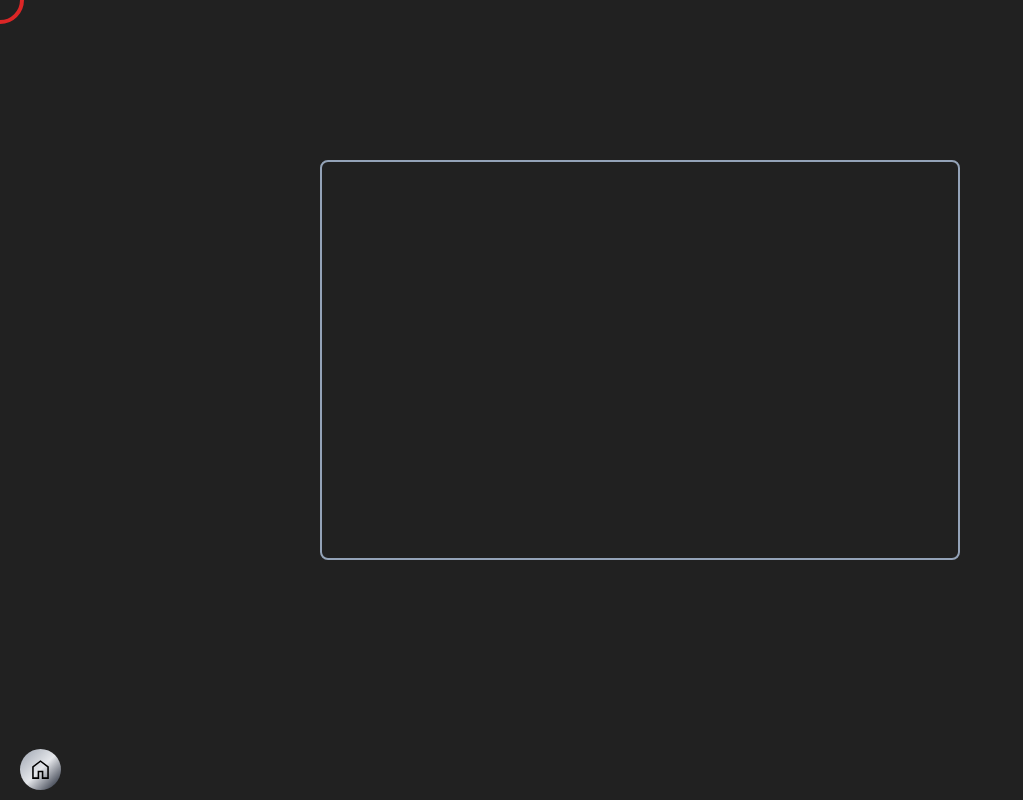
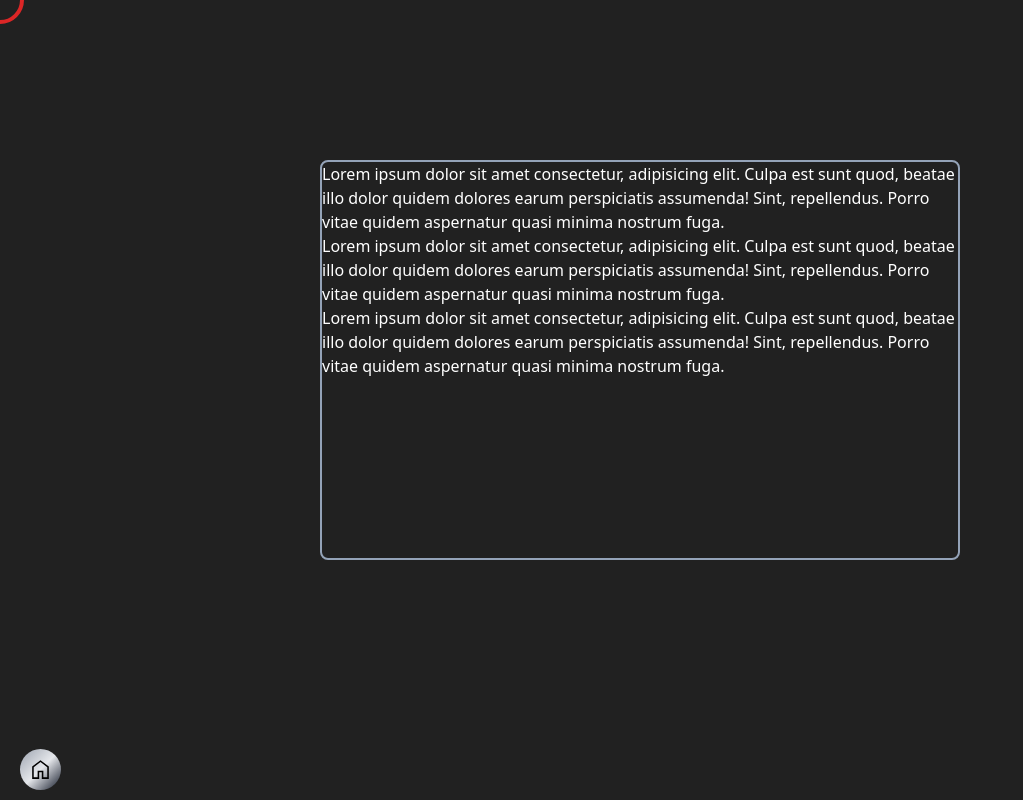
Before and after one commit to Arguish/React-Component-Workbench, a React (Vite) app: page /Game in a window 1280 px wide. Shown: the whole page, without its empty margins (0-1023 px from the left). Built offline with nearby package versions, Linux system fonts and the light colour scheme.

Commit message:
use write

```diff
--- a/src/Components/Game/Game.jsx
+++ b/src/Components/Game/Game.jsx
@@ -1,10 +1,16 @@
 import React, { useState } from "react";
 import { motion } from "framer-motion";
+
+import useWrite from "../../Hooks/useWrite";
 
 const Game = () => {
   const [clic, setclic] = useState({ x: 0, y: 0 });
   const [mdown, setmdown] = useState({ x: 0, y: 0 });
   const [mdup, setmdup] = useState({ x: 0, y: 0 });
+
+  const [text1] = useWrite(lorem);
+  const [text2] = useWrite(lorem);
+  const [text3] = useWrite(lorem);
 
   const userCliked = (e) => {
     setclic({ x: e.clientX, y: e.clientY });
@@ -26,6 +32,9 @@ const Game = () => {
         userCliked(e);
       }}
     >
+      <div className="text-white">{text1}</div>
+      <div className="text-white">{text2}</div>
+      <div className="text-white">{text3}</div>
       <div
         className=" h-12 aspect-square  border-4 border-red-600 absolute cursor-none"
         style={{
@@ -45,3 +54,6 @@ const Game = () => {
 };
 
 export default Game;
+
+const lorem =
+  "Lorem ipsum dolor sit amet consectetur, adipisicing elit. Culpa est sunt quod, beatae illo dolor quidem dolores earum perspiciatis assumenda! Sint, repellendus. Porro vitae quidem aspernatur quasi minima nostrum fuga.";
--- /dev/null
+++ b/src/Hooks/useWrite.jsx
@@ -0,0 +1,36 @@
+import React, { useState, useEffect } from "react";
+
+const useWrite = (input, time = 25) => {
+  const [end, setend] = useState(false);
+  const [text, settext] = useState("");
+  const [letter, setletter] = useState(0);
+
+  const lenshow = () => {
+    if (letter <= input.length) {
+      setletter(letter + 1);
+    } else {
+      setend(true);
+    }
+  };
+
+  const textChop = () => {
+    settext(input.slice(0, letter) + (letter >= input.length ? "" : " |"));
+  };
+
+  useEffect(() => {
+    const timerID = setInterval(() => {
+      if (!end) {
+        lenshow();
+        textChop();
+      }
+    }, time);
+
+    return () => {
+      clearInterval(timerID);
+    };
+  });
+
+  return [text];
+};
+
+export default useWrite;
```
